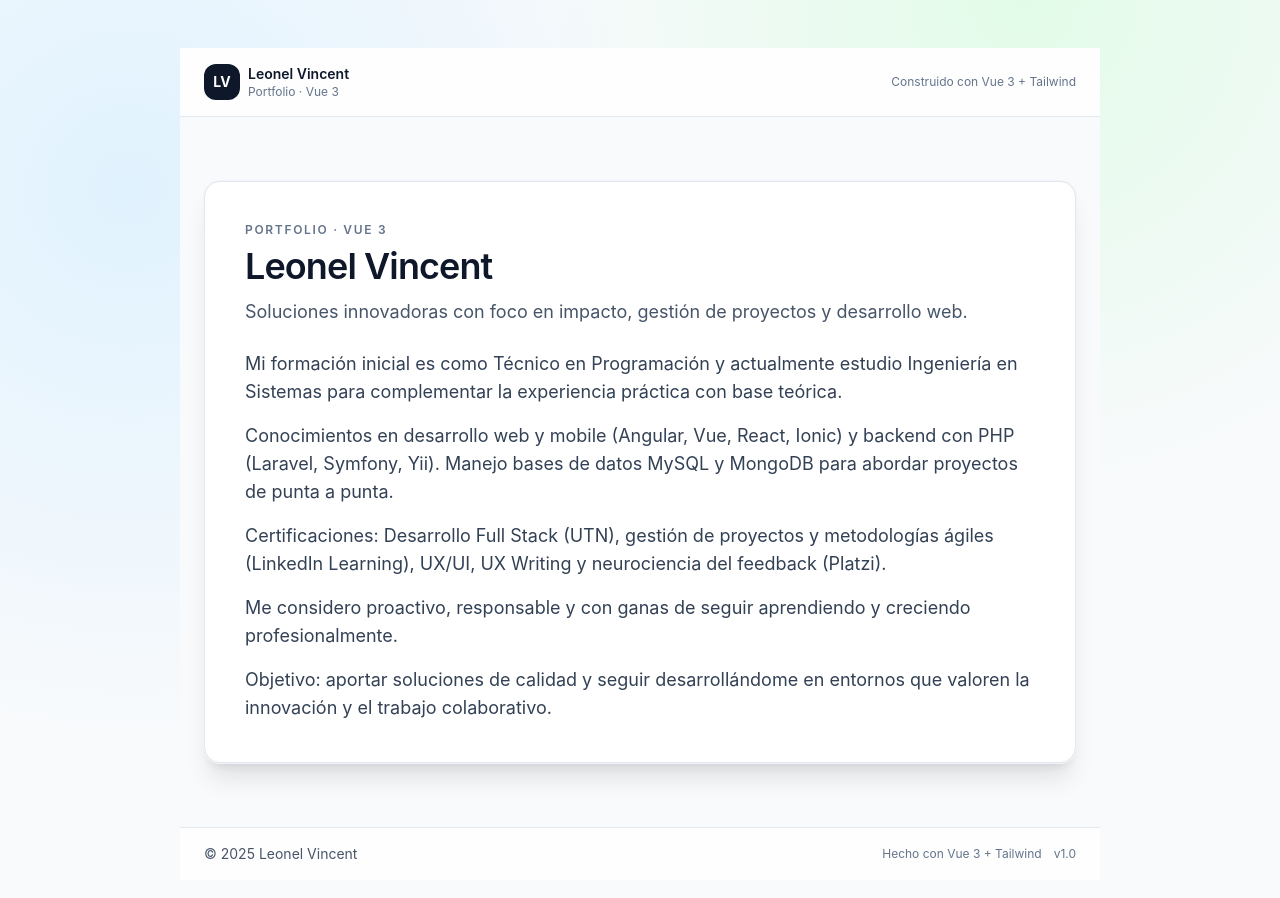
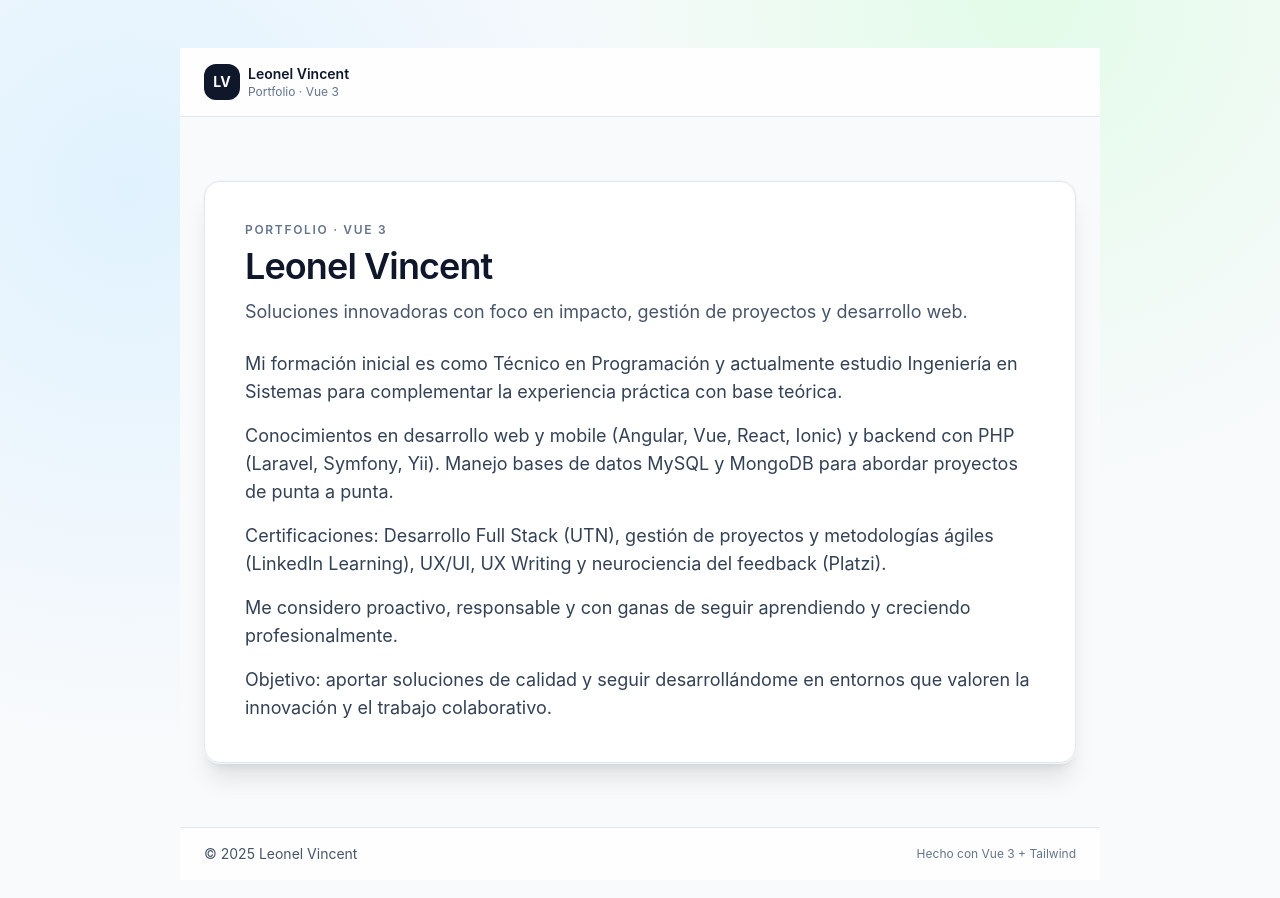
Before and after one commit to leitoov/LeonelVincent, a Vue app: page / in a window 1280 px wide. Shown: the top 898 px of the page. Built offline with nearby package versions, Linux system fonts and the light colour scheme.

Commit message:
refactor: keep App.vue minimal as layout host

```diff
--- a/src/App.vue
+++ b/src/App.vue
@@ -5,14 +5,6 @@ import AppShell from './components/layout/AppShell.vue'
 
 <template>
   <AppShell>
-    <template #header-actions>
-      <span class="text-xs text-slate-500">Construido con Vue 3 + Tailwind</span>
-    </template>
-
     <RouterView />
-
-    <template #footer-extra>
-      <span class="text-xs text-slate-500">v1.0</span>
-    </template>
   </AppShell>
 </template>
```
